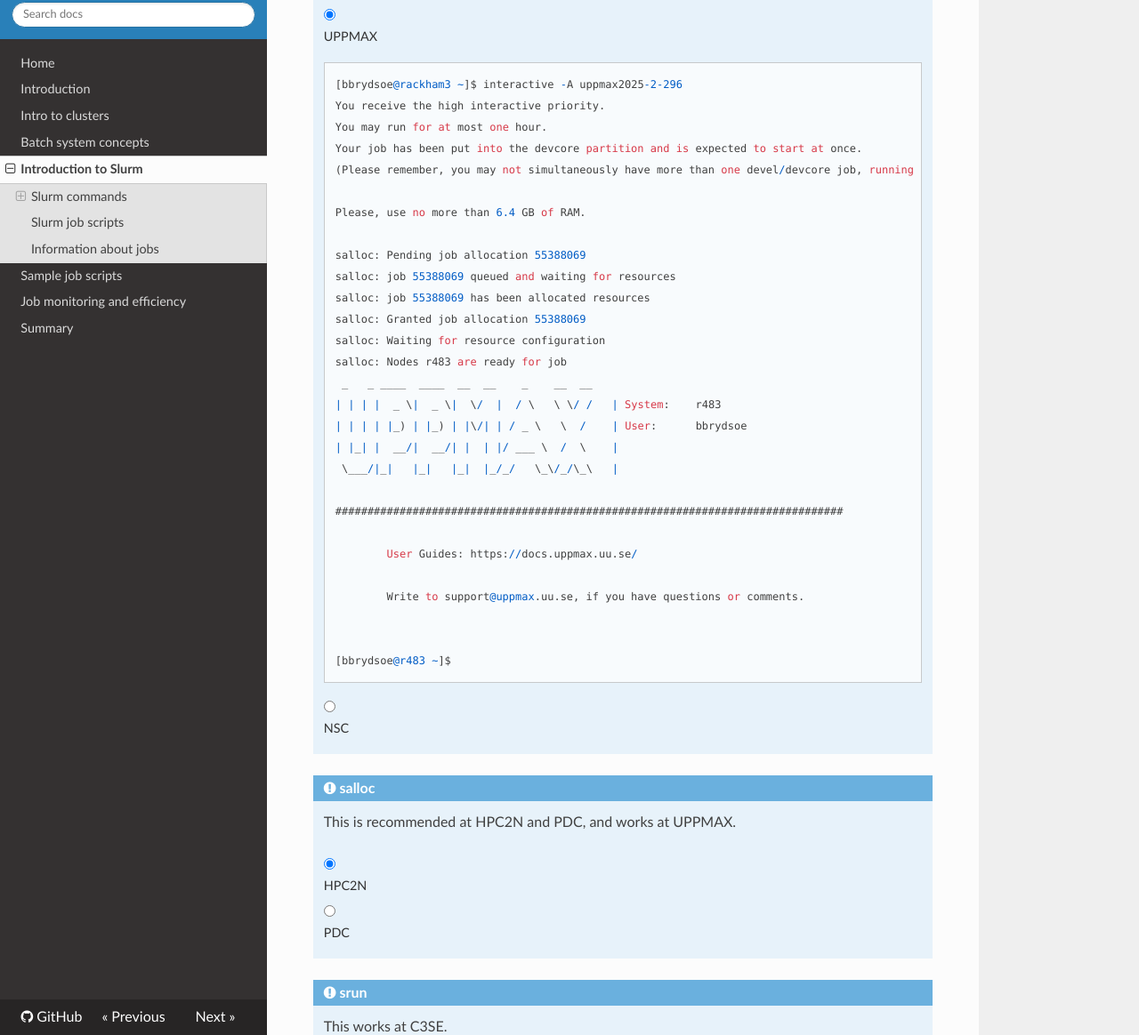
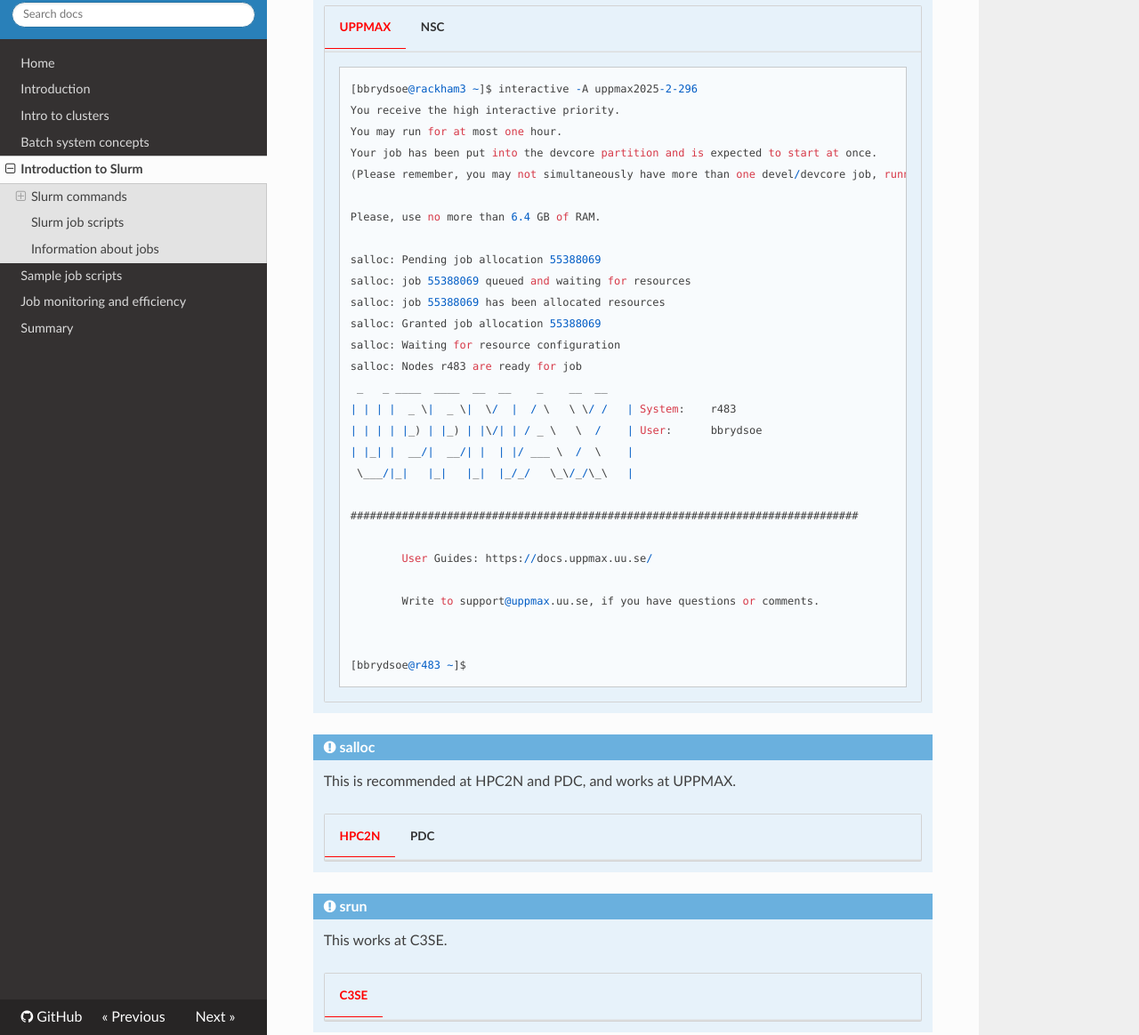
Before and after one commit to UPPMAX/NAISS_Slurm, an MkDocs documentation site: the page built from docs/slurm.md, in a window 1280 px wide and 1400 px high, scrolled down 1805 px. Shown: the part 236-1400 px from the top of the window at 89% size. Built offline with MkDocs 1.6.1, drawn with Linux system fonts in a browser that asks for light colours; nearby versions of some CDN libraries.

```diff
--- a/mkdocs.yml
+++ b/mkdocs.yml
@@ -74,7 +74,8 @@ markdown_extensions:
   - pymdownx.mark
   - pymdownx.caret
   - pymdownx.tilde
-  - pymdownx.tabbed
+  - pymdownx.tabbed:
+      alternate_style: true
   - attr_list
   - md_in_html
   - tables
```
